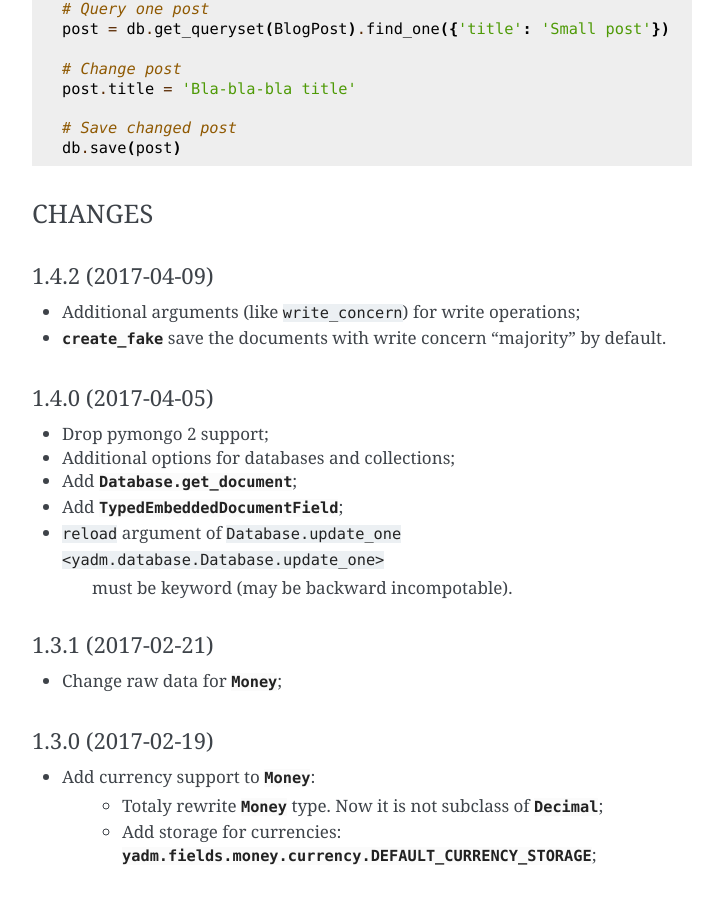
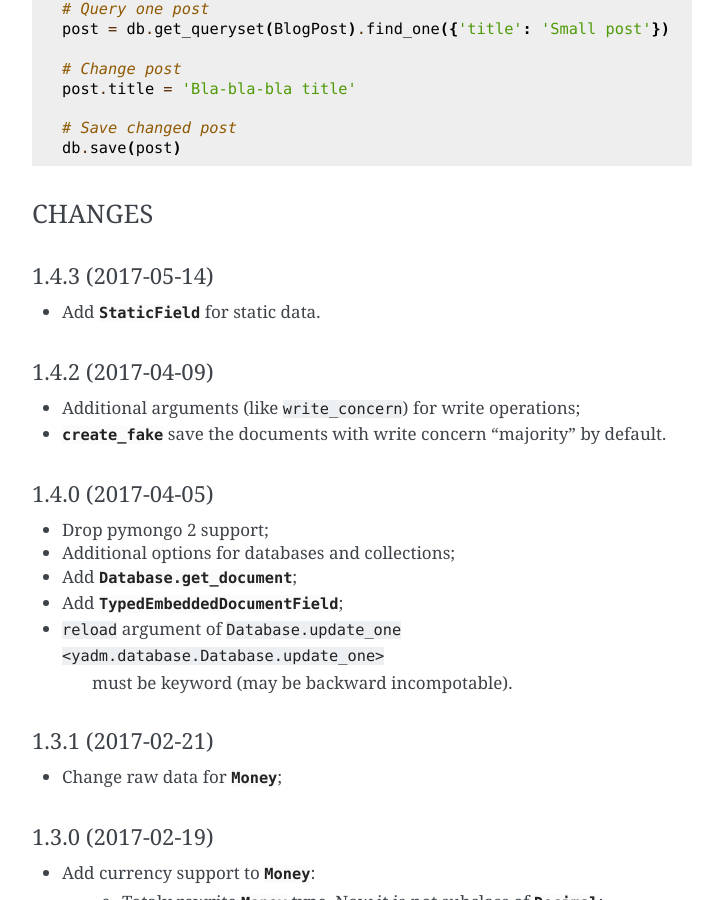
Before and after one commit to ticketscloud/yadm, a Sphinx documentation site: the page built from doc/index.rst, in a window 1280 px wide and 900 px high, scrolled down 1028 px. Shown: the whole window, without its empty margins (388-1111 px from the left). Built offline with Sphinx 7.4.7, drawn with Linux system fonts in a browser that asks for light colours; pages that are not in the unit, such as notebooks, are missing from menus; cross-references to code outside the pages are shown as plain code.

Commit message:
Update docs

```diff
--- a/README.rst
+++ b/README.rst
@@ -72,6 +72,12 @@ Quick start
 
 CHANGES
 =======
+
+1.4.3 (2017-05-14)
+------------------
+
+* Add ``StaticField`` for static data.
+
 
 1.4.2 (2017-04-09)
 ------------------
--- a/doc/index.rst
+++ b/doc/index.rst
@@ -66,6 +66,13 @@ Quick start
 
 CHANGES
 =======
+
+
+1.4.3 (2017-05-14)
+------------------
+
+* Add :py:class:`StaticField <yadm.fields.symple.StaticField>` for static data.
+
 
 1.4.2 (2017-04-09)
 ------------------
```
